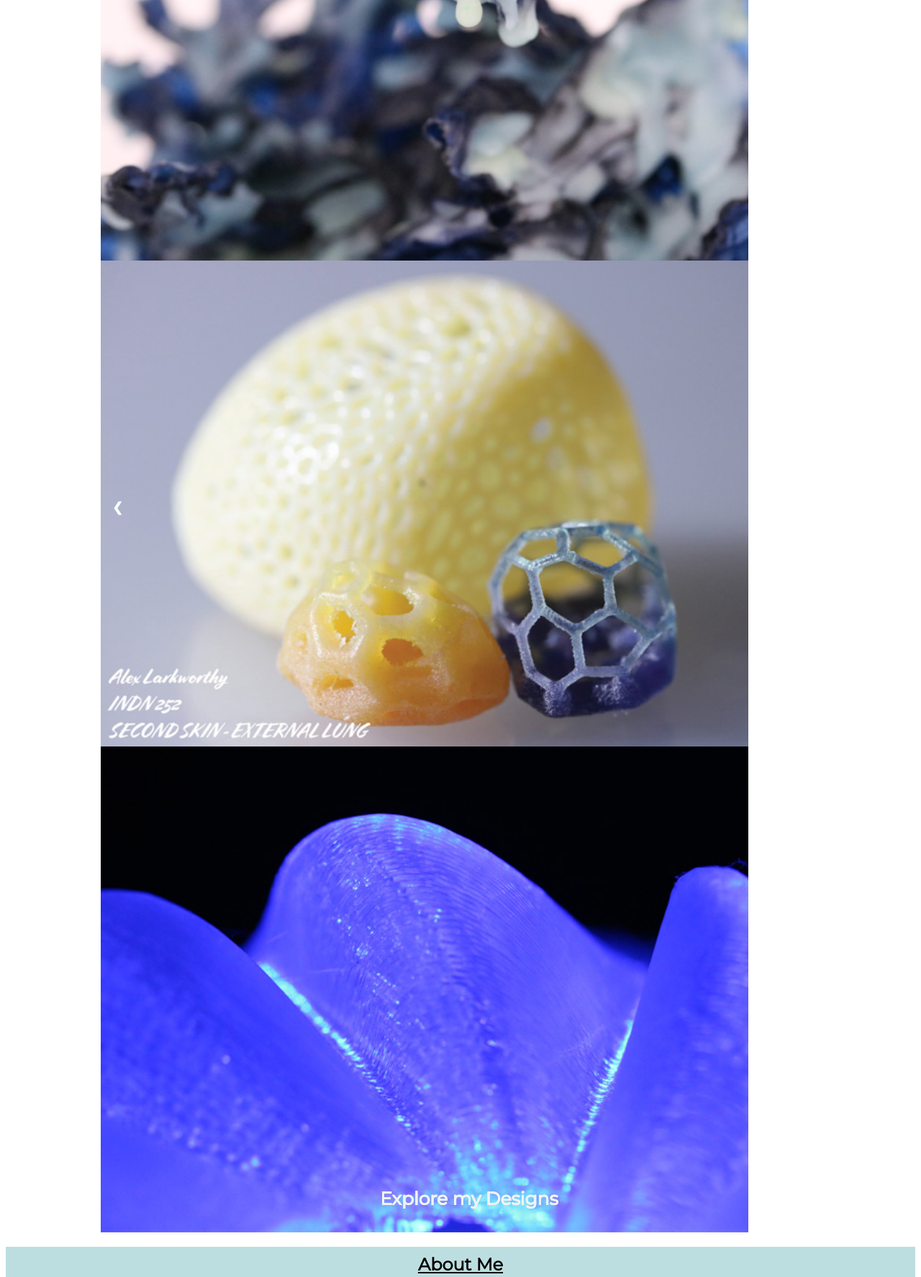
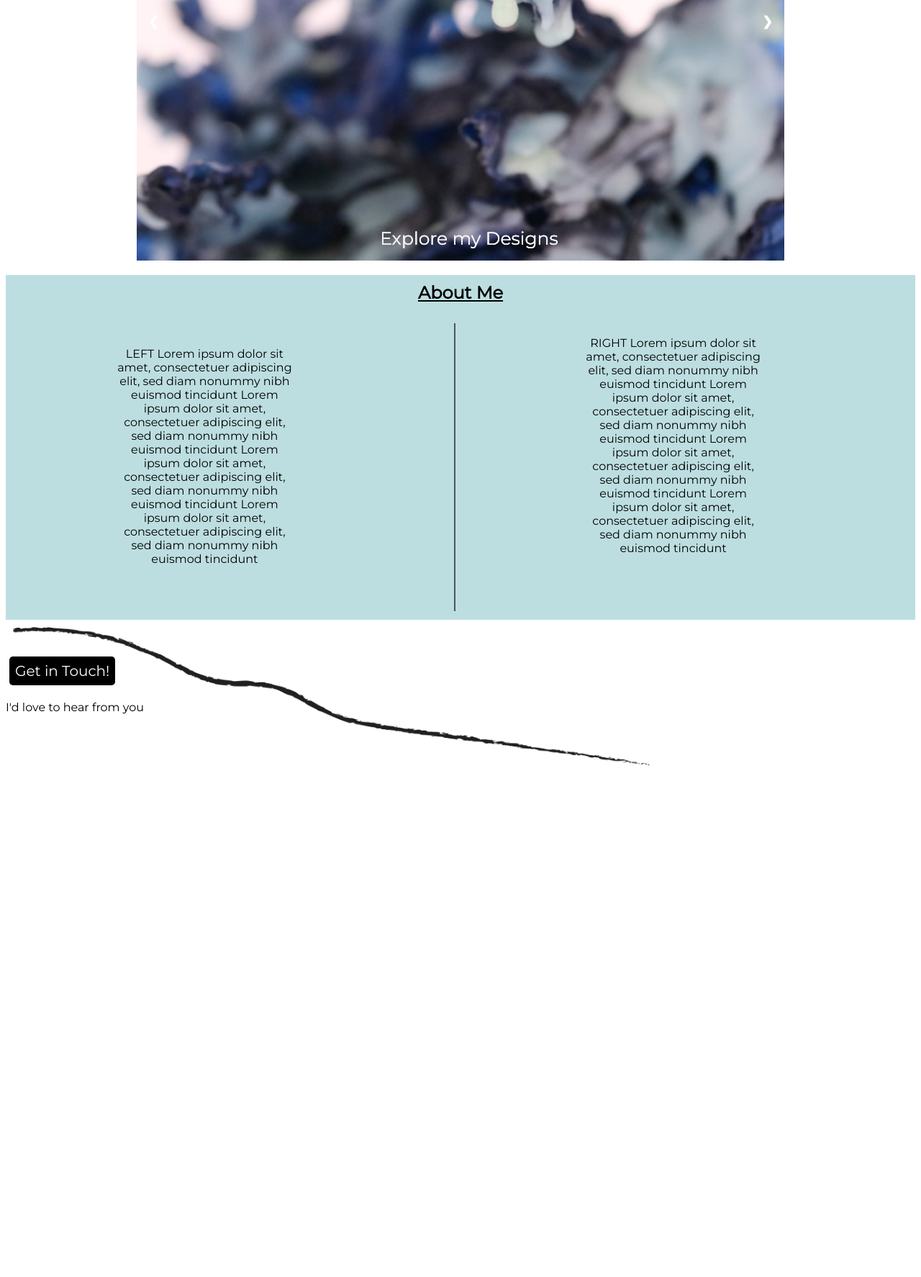
Before and after one commit to alexlarkwo/final-project, a plain HTML site: page index.html in a window 1280 px wide. Shown: the part 509-2283 px from the top of the page at 72% size. After the commit the page ends 1586 px from the top, so only its background shows below. Drawn offline with Linux system fonts and the light colour scheme.

Commit message:
third commit js edited, css making images dissapear from slide show

```diff
--- a/index.html
+++ b/index.html
@@ -32,42 +32,32 @@
 
 <div class="slideshowContainer">
 
-  <a class="prev" onclick="plusSlides(-1)">&#10094;</a>
-  <a class="next" onclick="plusSlides(1)">&#10095;</a>
+
 
   <div class="mySlides fade">
     <div class="numbertext">1 / 3</div>
-    <img id = "materialsExperimentation"style="width:90%" src = "images/materialsExperimentationParasiteSmall.jpg" alt = "image of burnt nylon fabric covered in wax">
-    <h1 class="captionText">  Explore my Designs </h1>
+    <img id = "materialsExperimentation"style="width:100%" src = "images/materialsExperimentationParasiteSmall.jpg" alt = "image of burnt nylon fabric covered in wax">
+    <div class="captionText">  Explore my Designs </div>
   </div>
 
   <div class="mySlides fade">
     <div class="numbertext">2 / 3</div>
-    <img id ="designPhysio" style="width:90%" src = "images/setOfLungsSmall.jpg" alt = "image of J750 3D prints">
-    <h1 class="captionText"> Explore my Designs </h1>
+    <img id ="designPhysio" style="width:100%" src = "images/setOfLungsSmall.jpg" alt = "image of J750 3D prints">
+    <div class="captionText"> Explore my Designs </div>
   </div>
 
   <div class="mySlides fade">
     <div class="numbertext">3 / 3</div>
-    <img id="light" style="width:90%" src = "images/3dPrintedLightSmall.jpg" alt = "image of clear 3d print with blue light shining through it">
-    <h1 class="captionText"> Explore my Designs </h1>
+    <img id="light" style="width:100%" src = "images/3dPrintedLightSmall.jpg" alt = "image of clear 3d print with blue light shining through it">
+    <div class="captionText"> Explore my Designs </div>
   </div>
+
+  <a class="prev" onclick="plusSlides(-1)">&#10094;</a>
+  <a class="next" onclick="plusSlides(1)">&#10095;</a>
 
 </div>
 
-<script>
-function showSlides(n) {
-  var i;
-  var slides = document.getElementsByClassName("mySlides");
-  if (n > slides.length) {slideIndex = 1}
-  if (n < 1) {slideIndex = slides.length}
-  for (i = 0; i < slides.length; i++) {
-      slides[i].style.display = "none";
-  }
-
-  slides[slideIndex-1].style.display = "block";
-}
-</script>
+<script> showSlides(n) </script>
 
     <div id="backgroundColours">
 <h2 class="aboutMeTitle"> About Me </h2>
--- a/main.css
+++ b/main.css
@@ -182,16 +182,18 @@ display: block;
 }
 
 #designPhysio{
-display:block;
+display:none;
 }
 
 #light{
-display: block;
+display: none;
 }
+
 .slideshowContainer{
-  max-width: 1000px;
+  max-width: 900px;
   position: relative;
   margin: auto;
+  /* overflow: hidden; */
 }
 
 .prev, .next {
@@ -339,7 +341,7 @@ input[type=submit]:hover {
 
 .container {
   border-radius: 5px;
-  background-color: #f2f2f2;
+  background-color: #bdccd4;
   padding: 10px;
   margin-top:20px;
 }
--- a/main.js
+++ b/main.js
@@ -9,6 +9,18 @@ function currentSlide(n) {
   showSlides(slideIndex = n);
 }
 
+function showSlides(n) {
+  var i;
+  var slides = document.getElementsByClassName("mySlides");
+  if (n > slides.length) {slideIndex = 1}
+  if (n < 1) {slideIndex = slides.length}
+  for (i = 0; i < slides.length; i++) {
+      slides[i].style.display = "none";
+  }
+
+  slides[slideIndex-1].style.display = "block";
+}
+
 
 function submitDetails(){
 
```
